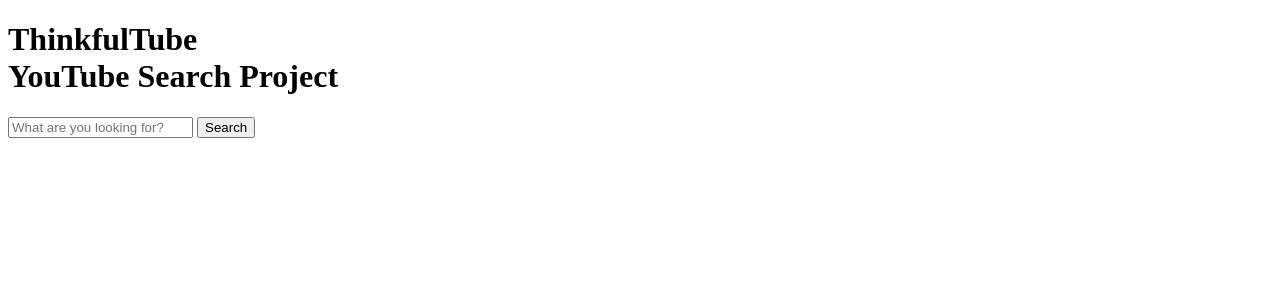
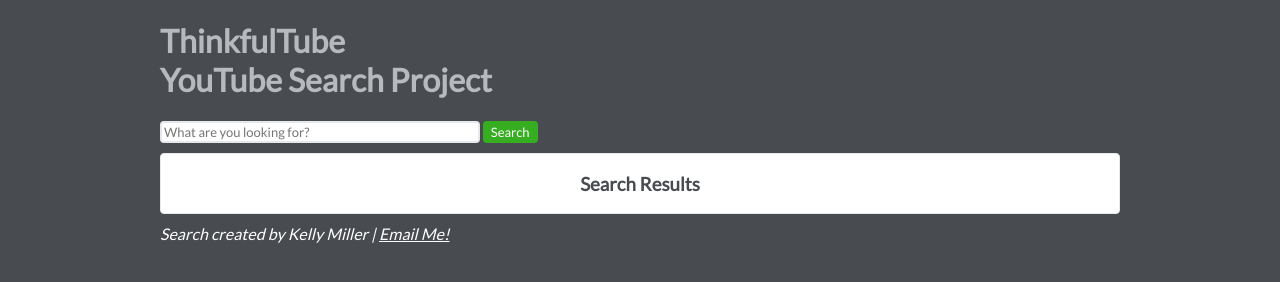
Before and after one commit to Kellator/youtube_project_2, a plain HTML site: page index.html in a window 1280 px wide. Drawn offline with nearby package versions, Linux system fonts and the light colour scheme.

Commit message:
styling formatted - no lightbox or additional results

```diff
--- a/app.js
+++ b/app.js
@@ -14,7 +14,7 @@ var settings = {
 		part: "snippet",
 		type: "video",
 		relevanceLanguage: "en",
-
+		pageToken: "",
 	},
 	dataType: 'json',
 	success: callback
@@ -35,9 +35,8 @@ function displayYoutubeSearchResults(data) {
 	if (data.items) {
 		data.items.forEach(function(item) {
 		resultElement += "<p><a href = 'https://www.youtube.com/watch?v=" + item.id.videoId + "'>" + item.snippet.title + "</a></p>" +
-		"<a href = 'https://www.youtube.com/watch?v=" + item.id.videoId + "'><img src='" + item.snippet.thumbnails.medium.url + "'/></a>"
-		;
-		//"<a href = www.youtube.com/watch?" + item.id.videoId +
+		"<a href = 'https://www.youtube.com/watch?v=" + item.id.videoId + "'><img class='col_6' src='" + item.snippet.thumbnails.high.url + "'/></a>" +
+		"<div class='channel_button'><button><a href = 'https://www.youtube.com/channel/" + item.snippet.channelId + "'>For More from this Channel<br>CLICK HERE!</button></div>";
 	});
 }
 else {
--- /dev/null
+++ b/css/grid.css
@@ -0,0 +1,34 @@
+* {
+	box-sizing: border-box;
+}
+.row {
+	max-width: 1000px;
+	padding-left: 20px;
+	padding-right: 20px;
+	margin: 0px;
+	margin-right: auto;
+	margin-left: auto;
+}
+
+/*clearfix*/
+.row::before,
+.row::after{
+	display: table;
+	content: ' ';
+}
+
+.row::after {
+	clear: both;
+}
+/*mobile device default settings*/
+.col_4, .col_12, .col_3, .col_6{
+	width: 100%;
+	margin-left: auto;
+	margin-right: auto;
+}
+
+/*non-mobile device screens*/
+@media only screen and (min-width: 640px) {
+.col_4{
+	width: 33.3%;
+}
--- /dev/null
+++ b/css/main.css
@@ -0,0 +1,53 @@
+* {
+	font-family: 'Lato', sans-serif;
+	background-color: #484b4f;
+}
+h1 {
+	color: #b7b9bc;
+}
+h3 {
+	text-align: center;
+	color: #484b4f;
+	background-color: #ffffff;
+}
+.hidden {
+	display: none;
+}
+.search_results {
+	margin-right: auto;
+	margin-left: auto;
+	border-radius: 4px;
+	border:solid 1px #e6e8ed;
+	background-color: #ffffff;
+}
+.query_input, .submit_button, button {
+	border-radius: 4px;
+	border: solid 2px #e6e8ed;
+	background-color: #ffffff;
+	font-size: 13px;
+
+}
+.submit_button {
+	color: #ffffff;
+	background-color: #37ad22;
+	border-color: #37ad22;
+}
+p, a , .channel_button{
+	background-color: #ffffff;
+	text-align: center;
+	margin-top:10px;
+}
+.search_form {
+	margin-bottom: 10px;
+}
+img {
+	display: block;
+	margin-left: auto;
+	margin-right: auto;
+	margin-bottom: 5px;
+}
+address, .address_paragraph, .address_email {
+	background-color: #484b4f;
+	color: #ffffff;
+	text-align: left;
+}
--- a/index.html
+++ b/index.html
@@ -1,22 +1,29 @@
 <!DOCTYPE html>
 <html>
 <head>
+	<link href="https://fonts.googleapis.com/css?family=Lato" rel="stylesheet">
+	<link rel="stylesheet" type="text/css" href="css/grid.css">
+	<link rel="stylesheet" type="text/css" href="css/main.css">
 	<meta charset="utf-8" name="Youtube Project 2">
 	<!--ajax script-->
 	<!--api script?-->
 	<script src="https://apis.google.com/js/api.js"></script>
 	<title>Youtube Project 2</title>
 </head>
-<body>
-	<h1>ThinkfulTube <br> YouTube Search Project</h1>
-	<form class="js_search_form">
+<body class = "row">
+	<h1 class="col_12">ThinkfulTube <br> YouTube Search Project</h1>
+	<form class="js_search_form search_form col_6">
 	<label for="query"></label>
-		<input class="js_query" type="text" placeholder="What are you looking for?">
-		<button id="js_user_submit" type="submit" name="user_submit">Search</button>
+		<input class="js_query query_input col_4" type="text" placeholder="What are you looking for?">
+		<button class= "submit_button col_2" id="js_user_submit" type="submit" name="user_submit">Search</button>
 	</form>
-	<div class="js_search_results">
+	<div class="js_search_results search_results col_12">
+		<h3>Search Results</h3>
 
 	</div>
+	<address>
+		<p class="address_paragraph">Search created by Kelly Miller  |  <a class="address_email" href="mailto:k.macleod21@gmail.com">Email Me!</a></p>
+	</address>
 <!--jQuery CDN-->
 <script src="https://code.jquery.com/jquery-3.1.1.js" integrity="sha256-16cdPddA6VdVInumRGo6IbivbERE8p7CQR3HzTBuELA=" crossorigin="anonymous"></script>
 <!--javascript link-->
```
